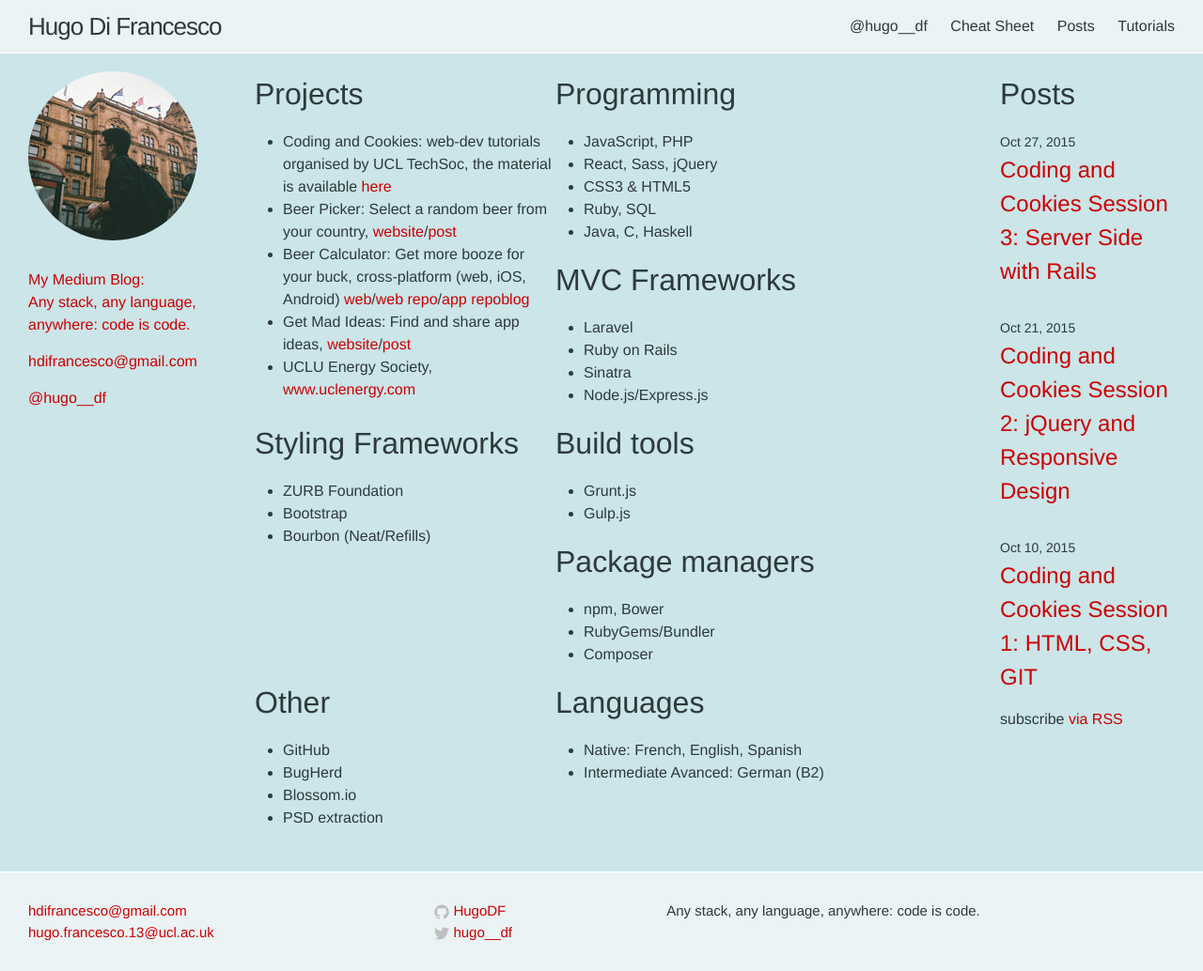
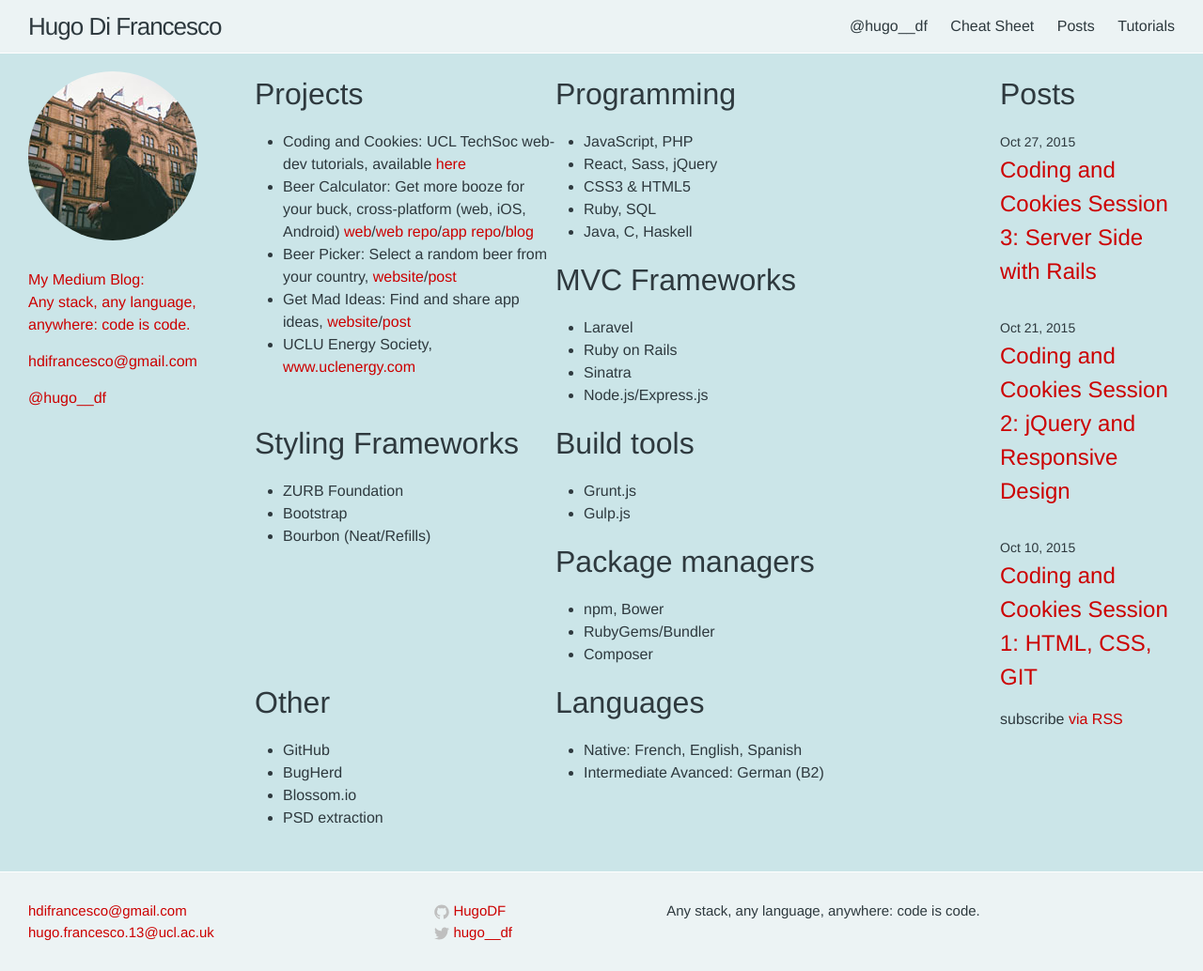
Before and after one commit to HugoDF/HugoDF.github.io, a Jekyll site: the page built from index.html, in a window 1280 px wide and 1034 px high. Shown: the whole window at 94% size. Built offline with Jekyll 4.4.1, drawn with Linux system fonts in a browser that asks for light colours; Markdown is read by kramdown in place of the engine named in the settings.

Commit message:
make the things smaller

```diff
--- a/index.html
+++ b/index.html
@@ -15,9 +15,9 @@
       <p>
         <ul>
 
-          <li>Coding and Cookies: web-dev tutorials organised by UCL TechSoc, the material is available <a href="/tutorials">here</a></li>
+          <li>Coding and Cookies: UCL TechSoc web-dev tutorials, available <a href="/tutorials">here</a></li>
+          <li>Beer Calculator: Get more booze for your buck, cross-platform (web, iOS, Android) <a href="http://hugodf.github.io/beercalculator" target="_blank">web</a>/<a href="https://github.com/HugoDF/beercalculator" target="_blank">web repo</a>/<a href="https://github.com/HugoDF/beercalculatorapp" target="_blank">app repo</a>/<a href="http://medium.com/any-stack-any-language-anywhere/cross-platform-react-stories-b2261f412f54">blog</a></li>
           <li>Beer Picker: Select a random beer from your country, <a href="http://beerpicker.herokuapp.com" target="_blank">website</a>/<a href="beerpicker/prototype/2015/09/28/BeerPicker.html" target="_blank">post</a></li>
-          <li>Beer Calculator: Get more booze for your buck, cross-platform (web, iOS, Android) <a href="http://hugodf.github.io/beercalculator" target="_blank">web</a>/<a href="https://github.com/HugoDF/beercalculator" target="_blank">web repo</a>/<a href="https://github.com/HugoDF/beercalculatorapp" target="_blank">app repo</a><a href="http://medium.com/any-stack-any-language-anywhere/cross-platform-react-stories-b2261f412f54">blog</a></li>
           <li>Get Mad Ideas: Find and share app ideas, <a href="http://getmadideas.com" target="_blank">website</a>/<a href="/mad/ideas/prototype/2015/08/03/First-Post.html" target="_blank">post</a></li>
           <li>UCLU Energy Society, <a href="http://www.uclenergy.com" target="_blank">www.uclenergy.com</a></li>
           <!-- <li>JM, a job-matching app prototype <a href="http://bakshi41c.github.io/Job-Matcher/" target="_blank">website</a>/<a href="https://www.youtube.com/watch?v=QfyWJJ_BXoo&feature=youtu.be" target="_blank">video</a></li> -->
```
